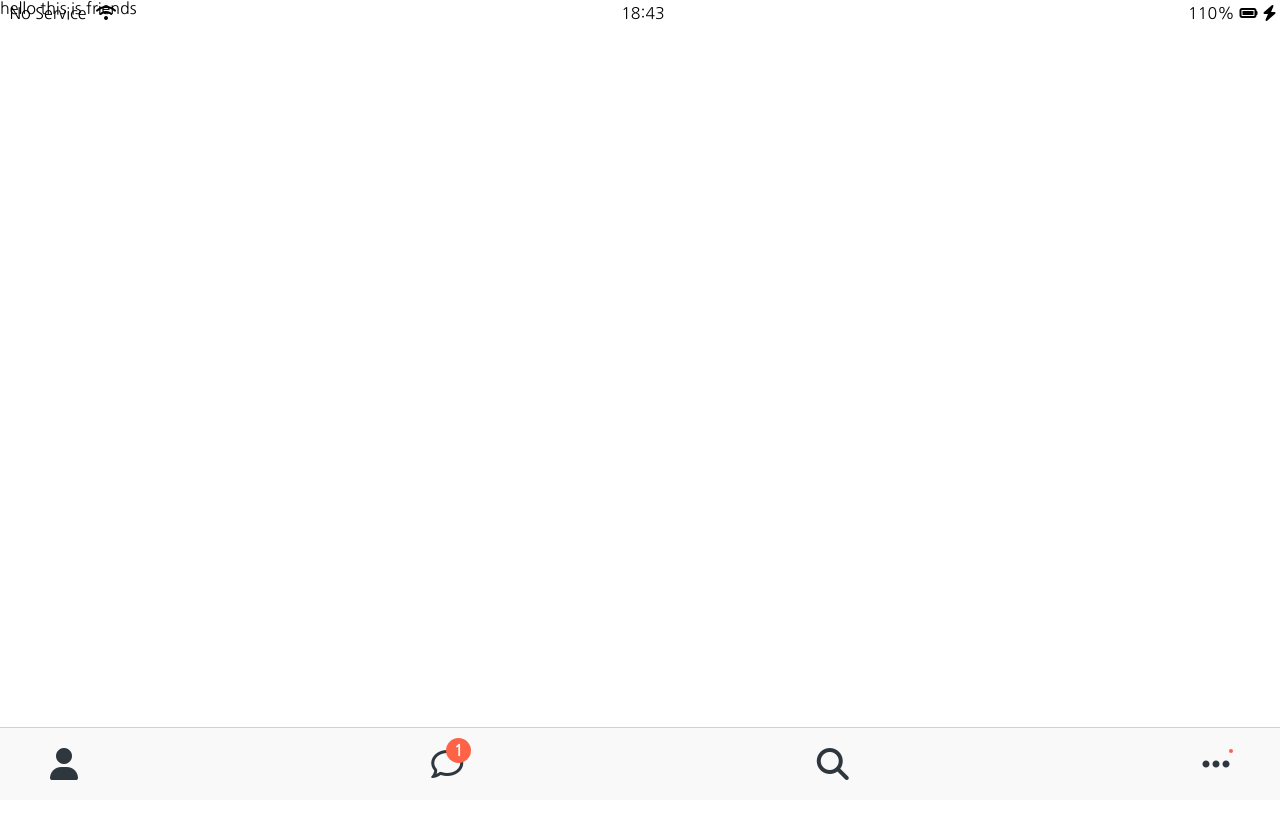
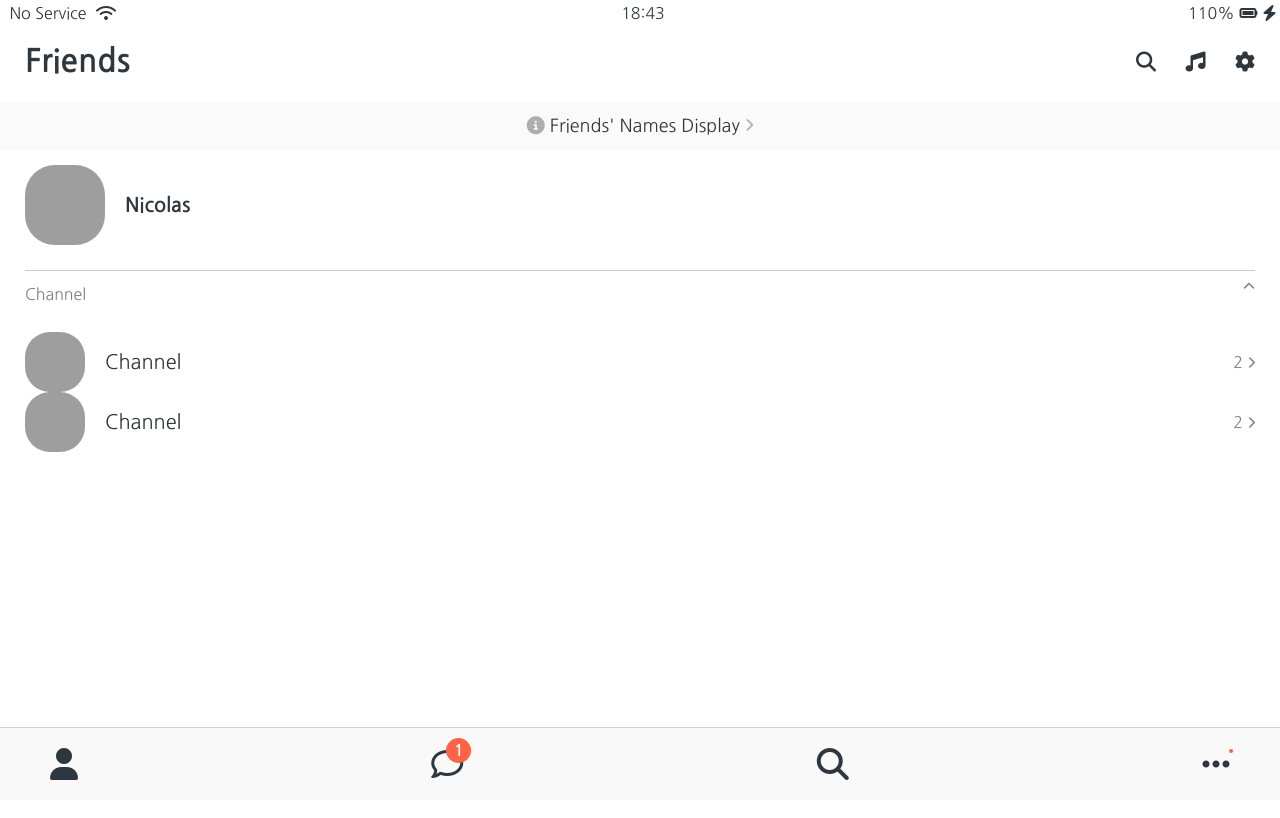
Before and after one commit to BGuga/kokoa-clone, a plain HTML site: page friends.html in a window 1280 px wide. Shown: the top 818 px of the page. Drawn offline with Linux system fonts and the light colour scheme; grey boxes are pictures that could not be loaded.

Commit message:
friends end

```diff
--- /dev/null
+++ b/css/components/screen-header.css
@@ -0,0 +1,16 @@
+.screen-header {
+  display: flex;
+  padding: var(--horizontal-space);
+  padding-top: 45px;
+  justify-content: space-between;
+  align-items: center;
+}
+
+.screen-header__title {
+  font-size: 32px;
+  font-weight: 600;
+}
+
+.screen-header__icons span {
+  margin-left: 25px;
+}
--- /dev/null
+++ b/css/components/user-component.css
@@ -0,0 +1,46 @@
+.user-component {
+  justify-content: space-between;
+}
+
+.user-component,
+.user-component__column:first-child {
+  display: flex;
+  align-items: center;
+}
+
+.user-component__column:last-child {
+  color: rgba(0, 0, 0, 0.5);
+}
+
+.user-component__avatar {
+  width: 70px;
+  height: 70px;
+  border-radius: 30px;
+  margin-right: 20px;
+}
+
+.user-component__title {
+  font-weight: 600;
+  font-size: 20px;
+}
+
+.user-component__subtitle {
+  margin-top: 5px;
+  font-size: 17px;
+  color: rgba(0, 0, 0, 0.5);
+}
+
+.user-component__avatar--xl {
+  width: 80px;
+  height: 80px;
+}
+
+.user-component__avatar--sm {
+  width: 60px;
+  height: 60px;
+  border-radius: 25px;
+}
+
+.user-component--not-bold {
+  font-weight: 400;
+}
--- /dev/null
+++ b/css/screen/friends.css
@@ -0,0 +1,29 @@
+#friends-display-link {
+  text-align: center;
+  display: block;
+  background-color: #fafafa;
+  padding: 15px 0px;
+  font-size: 18px;
+  margin-bottom: 15px;
+}
+
+#friends-display-link i {
+  color: rgba(0, 0, 0, 0.3);
+}
+
+.friends-screen {
+  padding: 0px var(--horizontal-space);
+}
+
+.friends-screen_channel {
+  margin-top: 25px;
+  border-top: 1px solid rgba(0, 0, 0, 0.2);
+  padding-top: 15px;
+}
+
+.friends-screen__channel-header {
+  margin-bottom: 30px;
+  display: flex;
+  justify-content: space-between;
+  color: rgba(0, 0, 0, 0.5);
+}
--- a/css/style.css
+++ b/css/style.css
@@ -6,11 +6,15 @@
 /* Components */
 @import "components/status-bar.css";
 @import "components/nav-bar.css";
+@import "components/screen-header.css";
+@import "components/user-component.css";
 
 /* Screens */
 @import "screen/login.css";
+@import "screen/friends.css";
 
 body {
+  height: 1000vh;
   font-family: "Nanum Gothic", sans-serif;
-  height: 1000vh;
+  color: #2e363e;
 }
--- a/css/variables.css
+++ b/css/variables.css
@@ -1,3 +1,4 @@
 :root {
   --yellow: #fae100;
+  --horizontal-space: 25px;
 }
--- a/friends.html
+++ b/friends.html
@@ -1,4 +1,3 @@
-hello this is friends
 <!DOCTYPE html>
 <html lang="en">
   <head>
@@ -23,6 +22,73 @@ hello this is friends
         <i class="fa-solid fa-bolt"></i>
       </div>
     </div>
+    <header class="screen-header">
+      <h1 class="screen-header__title">Friends</h1>
+      <div class="screen-header__icons">
+        <span><i class="fa-solid fa-magnifying-glass fa-lg"></i></span>
+        <span><i class="fa-solid fa-music fa-lg"></i></span>
+        <span><i class="fa-solid fa-gear fa-lg"></i></span>
+      </div>
+    </header>
+    <a id="friends-display-link">
+      <i class="fa-sharp fa-solid fa-circle-info"></i>
+      Friends' Names Display <i class="fa-solid fa-chevron-right fa-xs"></i>
+    </a>
+    <main class="friends-screen">
+      <div class="user-component">
+        <div class="user-component__column">
+          <img
+            src="https://avatars.githubusercontent.com/u/103228463?s=40&v=4"
+            class="user-component__avatar user-component__avatar--xl"
+          />
+          <div class="user-component__text">
+            <h4 class="user-component__title">Nicolas</h4>
+            <!-- <h6 class="user-component__subtitle">this text whatever</h6> -->
+          </div>
+        </div>
+        <div class="user-component__column"></div>
+      </div>
+      <div class="friends-screen_channel">
+        <div class="friends-screen__channel-header">
+          <span>Channel</span>
+          <i class="fa-solid fa-chevron-up fa-xs"></i>
+        </div>
+        <div class="user-component">
+          <div class="user-component__column">
+            <img
+              src="https://avatars.githubusercontent.com/u/103228463?s=40&v=4"
+              class="user-component__avatar user-component__avatar--sm"
+            />
+            <div class="user-component__text">
+              <h4 class="user-component__title user-component--not-bold">
+                Channel
+              </h4>
+            </div>
+          </div>
+          <div class="user-component__column">
+            <span>2</span>
+            <i class="fa-solid fa-chevron-right fa-xs"></i>
+          </div>
+        </div>
+        <div class="user-component">
+          <div class="user-component__column">
+            <img
+              src="https://avatars.githubusercontent.com/u/103228463?s=40&v=4"
+              class="user-component__avatar user-component__avatar--sm"
+            />
+            <div class="user-component__text">
+              <h4 class="user-component__title user-component--not-bold">
+                Channel
+              </h4>
+            </div>
+          </div>
+          <div class="user-component__column">
+            <span>2</span>
+            <i class="fa-solid fa-chevron-right fa-xs"></i>
+          </div>
+        </div>
+      </div>
+    </main>
 
     <nav class="nav">
       <ul class="nav__list">
```
